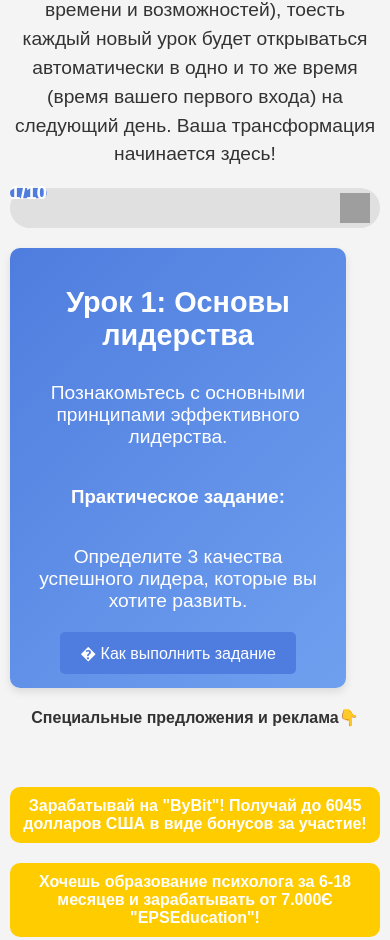
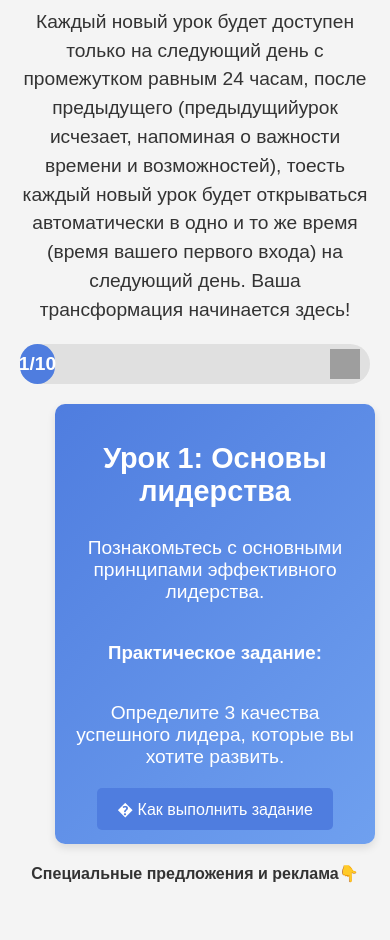
Before and after one commit to Evgeniyzen/lp, a plain HTML site: page index.html in a window 390 px wide. Shown: the part 781-1721 px from the top of the page. Drawn offline with Linux system fonts and the light colour scheme; grey boxes are pictures that could not be loaded.

Commit message:
Update style.css

```diff
--- a/style.css
+++ b/style.css
@@ -243,45 +243,3 @@ body {
 .social-button.linkedin {
     background-color: #0077b5; /* Цвет кнопки LinkedIn */
 }
-
-/* МЕДИАЗАПРОСЫ АДАПТИВНОСТЬ САЙТА */
-
-@media (max-width: 768px) {
-    .container {
-        padding: 10px; /* Уменьшить отступы для мобильных устройств */
-    }
-
-    .intro h1 {
-        font-size: 1.8em; /* Уменьшить размер заголовка */
-    }
-
-    .progress-container {
-        flex-direction: column; /* Переключить на вертикальное расположение */
-        align-items: center; /* Центрировать содержимое */
-    }
-
-    .progress-bar {
-        width: 100%; /* Сделать прогресс-бар шире */
-        height: 10px; /* Уменьшить высоту */
-    }
-
-    .card {
-        margin: 10px 0; /* Уменьшить отступы между карточками */
-    }
-
-    .social-buttons {
-        flex-direction: column; /* Переключить на вертикальное расположение */
-        align-items: center; /* Центрировать кнопки */
-    }
-
-    .promo-button {
-        padding: 10px; /* Увеличить отступы для кнопок */
-        font-size: 1em; /* Уменьшить размер шрифта */
-    }
-
-    /* Дополнительные стили для кнопок социальных сетей */
-    .social-button {
-        margin: 5px 0; /* Уменьшить отступы между кнопками */
-        width: 100%; /* Сделать кнопки шире */
-    }
-}
```
